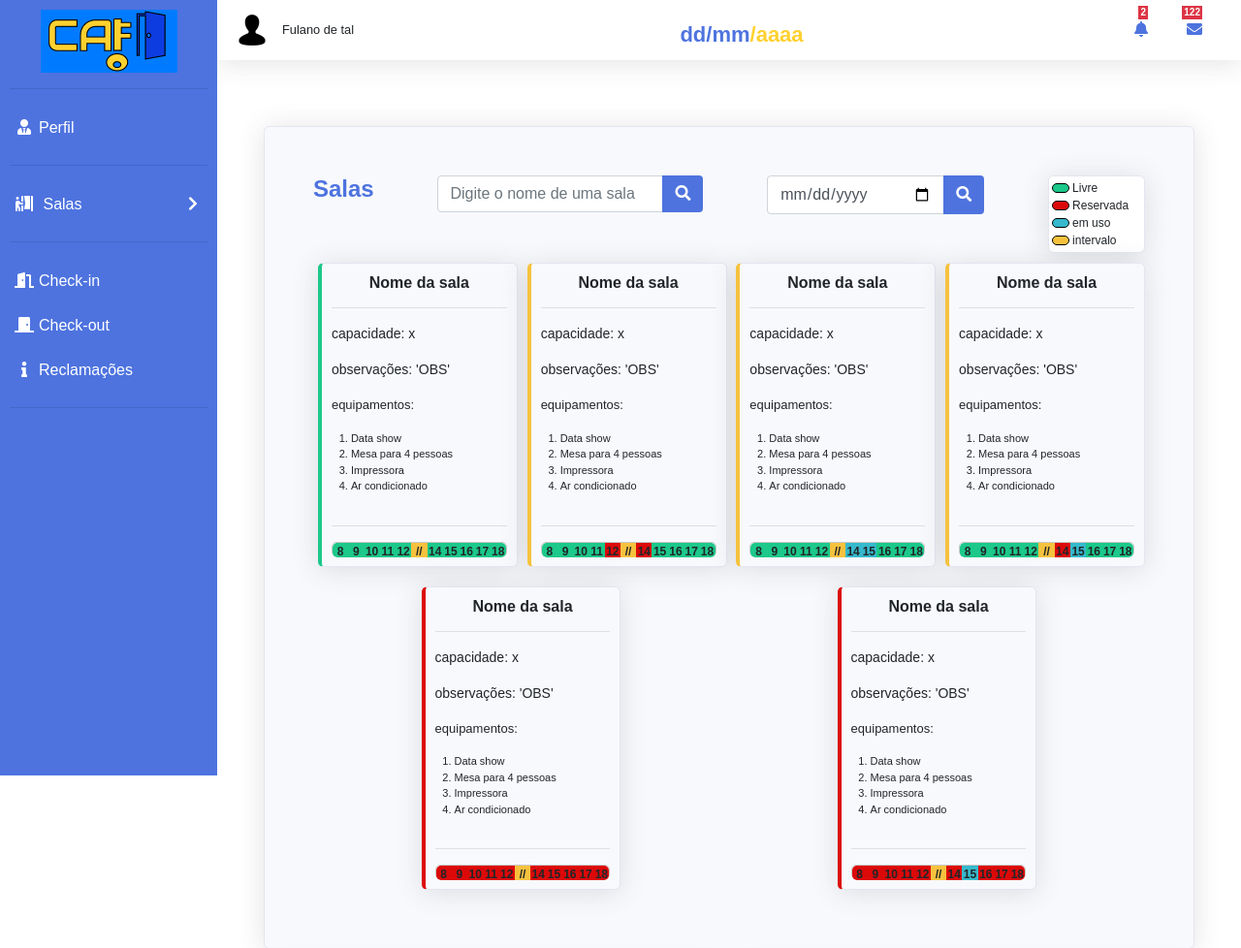
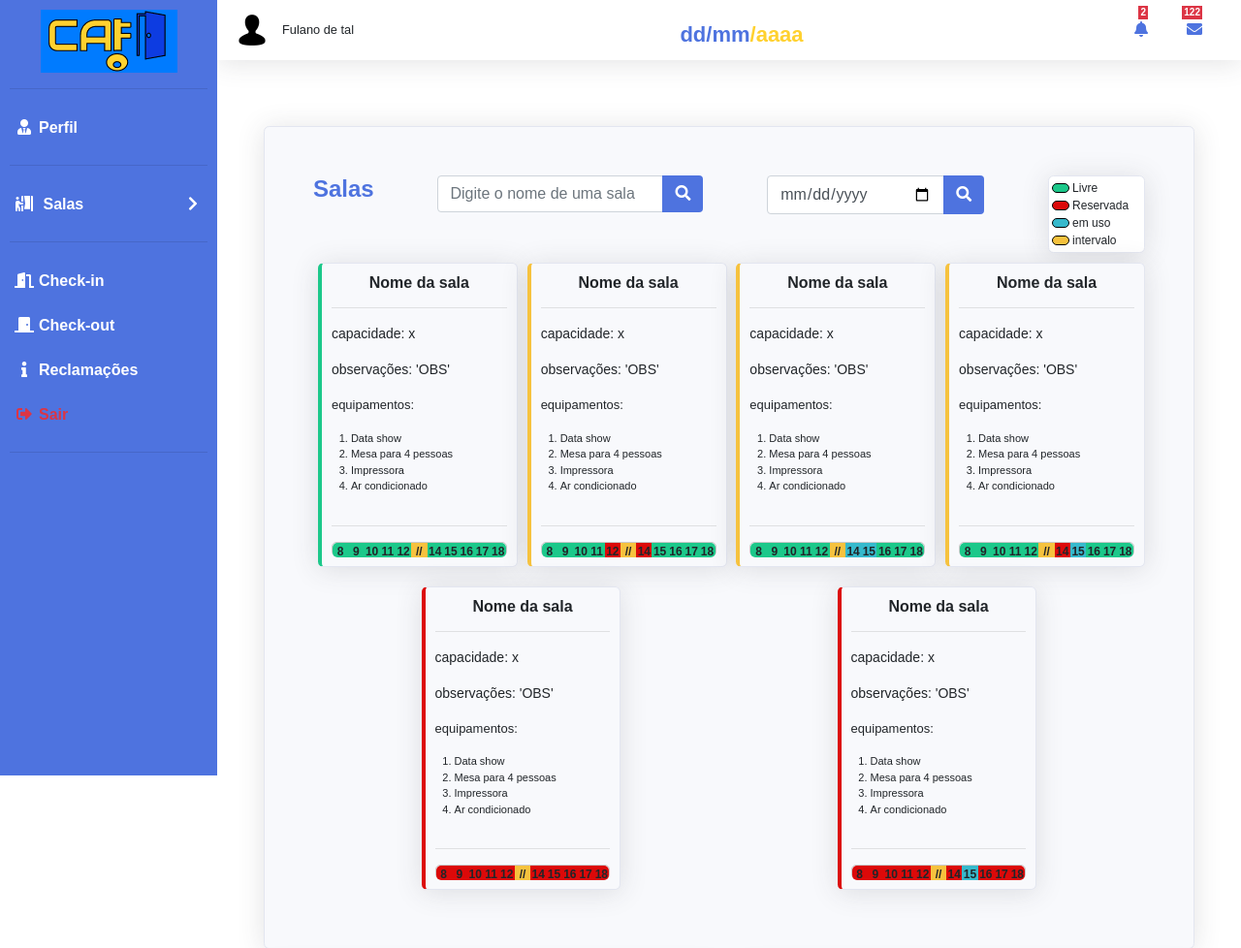
Before and after one commit to Gui-Gsp/CAF, a Django app: page /client/ in a window 1280 px wide. Shown: the top 978 px of the page at 97% size. Run offline with Django 3.2, Linux system fonts and the light colour scheme; some libraries are stand-ins or nearby versions; some web fonts are replaced.

Commit message:
aside-bar refactory

```diff
--- a/static/style/client/common/aside-menu.css
+++ b/static/style/client/common/aside-menu.css
@@ -13,6 +13,15 @@
 .aside-menu .topic:hover {
     background-color: var(--secondary);
     color: var(--primary);
+}
+
+.aside-menu .topic a {
+    display: block;
+    width: 100%;
+}
+
+.aside-menu .topic a:hover {
+    text-decoration: none;
 }
 
 .aside-menu .topic i {
--- a/templates/client/components/aside-bar.html
+++ b/templates/client/components/aside-bar.html
@@ -6,25 +6,27 @@
 
 <hr class="line">
 
-<li class="topic pointer"><i class="fas fa-user-tie"></i></i>Perfil</li>
+<li class="topic pointer"><strong>
+<i class="fas fa-user-tie"></i></i>Perfil</strong></li>
 
 <hr class="line">
 
 <li class="topic pointer" data-toggle="collapse" data-target="#room" aria-controls="room" aria-expanded="false" aria-label="Toggle navigation">
-    <i class="fas fa-person-booth"></i>
-    <span class="text-center">Salas</span>
+    <strong><i class="fas fa-person-booth"></i>
+    <span class="text-center">Salas</span></strong>
     <i class="fas fa-chevron-right float-right"></i>
     <ul class="collapse dropdown bg-white text-dark subtopics" id="room">
-        <li class="subtopic"><i class="fas fa-list-ul"></i><span class="text-center">Todas</span></li>
-        <li class="subtopic"><i class="fas fa-calendar-alt"></i><span class="text-center">Histórico de salas</span></li>
-        <li class="subtopic"><i class="fas fa-check-square"></i><span class="text-center">Reservadas</span></li>
+        <li class="subtopic"><strong><i class="fas fa-list-ul"></i><span class="text-center">Todas</span></strong></li>
+        <li class="subtopic"><strong><i class="fas fa-calendar-alt"></i><span class="text-center">Histórico de salas</span></strong></li>
+        <li class="subtopic"><strong><i class="fas fa-check-square"></i><span class="text-center">Reservadas</span></strong></li>
     </ul>
 </li>
 
 <hr class="line">
 
-<li class="topic pointer"><i class="fas fa-door-open"></i>Check-in</li>
-<li class="topic pointer"><i class="fas fa-door-closed"></i>Check-out</li>
-<li class="topic pointer"><i class="fas fa-info"></i>Reclamações</li>
+<li class="topic pointer"><strong><i class="fas fa-door-open"></i>Check-in</strong></li>
+<li class="topic pointer"><strong><i class="fas fa-door-closed"></i>Check-out</strong></li>
+<li class="topic pointer"><strong><i class="fas fa-info"></i>Reclamações</strong></li>
+<li class="topic pointer"><a href="{% url 'client_logout' %}" class="text-danger"><strong><i class="fas fa-sign-out-alt"></i>Sair</strong></a></li>
 
 <hr class="line">
```
